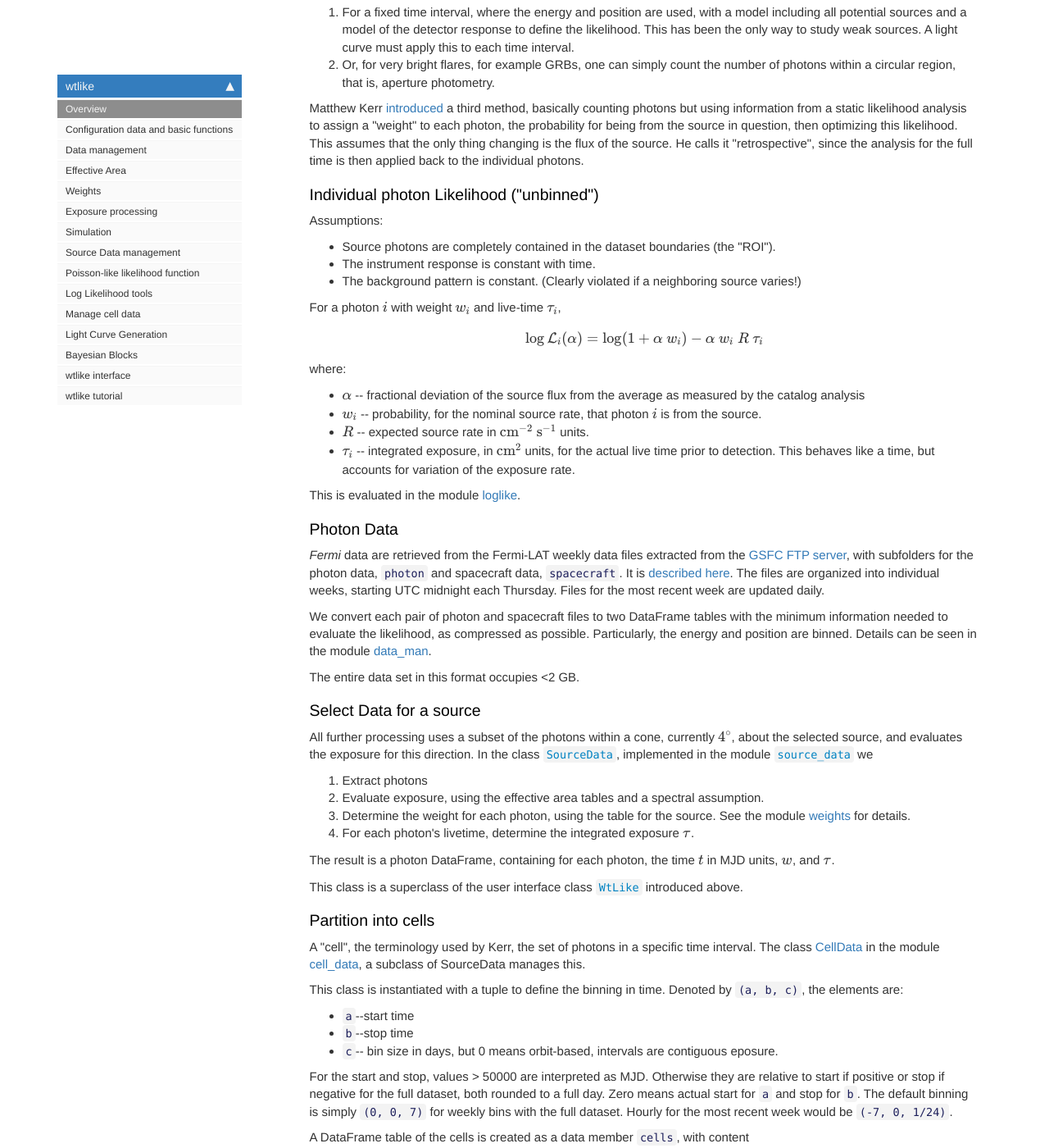
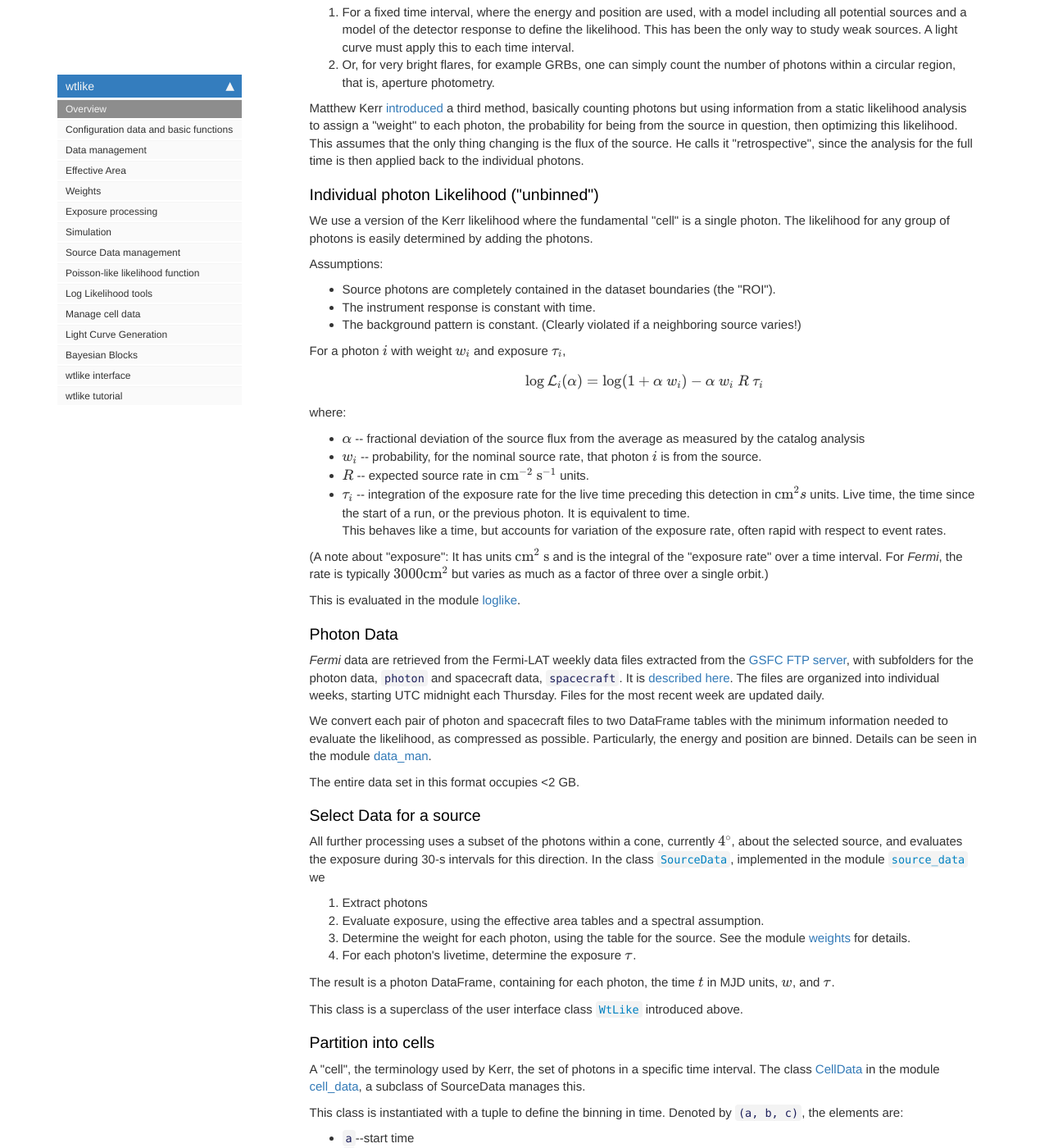
Before and after one commit to tburnett/wtlike, a Jekyll site: the page built from docs/index.html, in a window 1280 px wide and 1400 px high, scrolled down 1994 px. Shown: the whole window at 82% size. Built offline with Jekyll 4.4.1, drawn with Linux system fonts in a browser that asks for light colours; nearby versions of some CDN libraries; comment, search, counter and statistics services are not loaded; some of the changed text lies outside the part shown.

Commit message:
update doc

```diff
--- a/docs/index.html
+++ b/docs/index.html
@@ -135,13 +135,15 @@ the source.  He calls it "retrospective", since the analysis for the full time i
 </div>
 <div class="cell border-box-sizing text_cell rendered"><div class="inner_cell">
 <div class="text_cell_render border-box-sizing rendered_html">
-<h3 id="Individual-photon-Likelihood-(&quot;unbinned&quot;)">Individual photon Likelihood ("unbinned")<a class="anchor-link" href="#Individual-photon-Likelihood-(&quot;unbinned&quot;)"> </a></h3><p>Assumptions:</p>
+<h3 id="Individual-photon-Likelihood-(&quot;unbinned&quot;)">Individual photon Likelihood ("unbinned")<a class="anchor-link" href="#Individual-photon-Likelihood-(&quot;unbinned&quot;)"> </a></h3><p>We use  a version of the Kerr likelihood where the fundamental "cell" is a single photon. The likelihood for any group of photons
+is easily determined by adding the photons.</p>
+<p>Assumptions:</p>
 <ul>
 <li>Source photons are completely contained in the dataset boundaries (the "ROI").</li>
 <li>The instrument response is constant with time.</li>
 <li>The background pattern is constant. (Clearly violated if a neighboring source varies!)</li>
 </ul>
-<p>For a photon $i$ with weight $w_i$ and live-time $\tau_i$,</p>
+<p>For a photon $i$ with weight $w_i$ and exposure $\tau_i$,</p>
 <p>{% raw %}
 $$ \displaystyle\log\mathcal{L}_i(\alpha) = \log (1 + \alpha \ w_i ) - \alpha \ w_i\ R\ \tau_i $$
 {% endraw %}</p>
@@ -150,9 +152,12 @@ $$ \displaystyle\log\mathcal{L}_i(\alpha) = \log (1 + \alpha \ w_i ) - \alpha \
 <li>$\alpha$ -- fractional deviation of the source flux from the average as measured by the catalog analysis </li>
 <li>$w_i$ -- probability, for the nominal source rate, that photon $i$ is from the source.</li>
 <li>$R$ -- expected source rate in $\mathrm{cm^{-2}\ s^{-1}}$ units. </li>
-<li>$\tau_i$ -- integrated exposure, in $\mathrm{cm^2}$ units, for the actual live time prior to detection.
-This behaves like a time, but accounts for variation of the exposure rate.</li>
+<li>$\tau_i$ -- integration of the exposure rate for the live time preceding this detection in $\mathrm{cm^2} s$ units.
+Live time, the time since the start of a run, or the previous photon. It is equivalent to time.<br>
+This behaves like a time, but accounts for variation of the exposure rate, often rapid with respect to event rates.</li>
 </ul>
+<p>(A note about "exposure": It has units $\mathrm{cm^2\ s}$ and is the integral of the "exposure rate" over a time interval.
+For <em>Fermi</em>, the rate is typically $\mathrm{3000 cm^2}$ but varies as much as a factor of three over a single orbit.)</p>
 <p>This is evaluated in the module  <a href="https://tburnett.github.io/wtlike/loglike">loglike</a>.</p>
 
 </div>
@@ -171,14 +176,14 @@ with subfolders for the photon data, <code>photon</code> and spacecraft data, <c
 <div class="cell border-box-sizing text_cell rendered"><div class="inner_cell">
 <div class="text_cell_render border-box-sizing rendered_html">
 <h3 id="Select-Data-for-a-source">Select Data for a source<a class="anchor-link" href="#Select-Data-for-a-source"> </a></h3><p>All further processing uses a subset of the photons within a cone, currently $4^\circ$, about the selected source, and
-evaluates the exposure for this direction.  In the class
+evaluates the exposure during 30-s intervals for this direction.  In the class
 <a href="/wtlikesource_data#SourceData"><code>SourceData</code></a>, implemented in the module
 <a href="/wtlikesource_data"><code>source_data</code></a> we</p>
 <ol>
 <li>Extract photons</li>
 <li>Evaluate exposure, using the effective area tables and a spectral assumption.</li>
 <li>Determine the weight for each photon, using the table for the source. See the module <a href="https://tburnett.github.io/wtlike/weights">weights</a> for details.</li>
-<li>For each photon's livetime, determine the integrated exposure $\tau$. </li>
+<li>For each photon's livetime, determine the exposure $\tau$. </li>
 </ol>
 <p>The result is a photon DataFrame, containing for each photon, the time $t$ in MJD units, $w$,  and $\tau$.</p>
 <p>This class is a superclass of the user interface class <a href="/wtlikemain#WtLike"><code>WtLike</code></a> introduced above.</p>
@@ -204,7 +209,7 @@ The default binning is simply <code>(0, 0, 7)</code> for weekly bins with the fu
 <ul>
 <li><code>t</code> -- MJD time at cell center</li>
 <li><code>tw</code> -- cell width in days</li>
-<li><code>e</code> -- exposure, for reference </li>
+<li><code>e</code> -- cell exposure, for reference </li>
 <li><code>n</code> -- the number of photons</li>
 <li><code>w</code> -- a list of <code>n</code> weights</li>
 <li><code>S</code> -- expected number source photons, the nominal source rate times the sum of $\tau$ values.</li>
--- a/docs/loglike.html
+++ b/docs/loglike.html
@@ -36,11 +36,14 @@ $$ \displaystyle\log\mathcal{L}(\alpha,\beta\ |\ w)\ = \sum_{w}  \log \big( 1 +
 {% endraw %}</p>
 <p>where  $\alpha$ and $\beta$ are the excess signal, and background fractions, and $S$ and $B$ are
 the expected numbers of signal and background counts for the cell, determined from the full data set and relative exposure for the cell.</p>
-<p>Usually, we assume $\beta=0$, that the background is not varying, and look for signal variation.</p>
+<p>Usually, we assume $\beta=0$, that the background is not varying, and look for signal variation.
+This is equivalent to our assignment of an exposure, $\tau$ to <strong>each</strong> photon.</p>
 <p>In the special case where all $w$ values are 1, this reduces to Poisson likelihood, with solution $\alpha = (1-n/S)$,
 where $n$ is the the number of photons.</p>
 <p>This module uses this functional evaluation of the likelihood for a cell to define the poisson-like
 3-parameter function to approximate this likelihood.</p>
+<p>The case of a known variable background is not equivalent to allowing $\beta$ to vary, although detecting that would be flag to be concerned.
+That is because the rest of the background would not be varying. This case could be dealt with by allowing for two sources.</p>
 
 </div>
 </div>
```
Also changed, not shown: docs/weights.html (+16 -0 lines), README.md, 3 other files.
